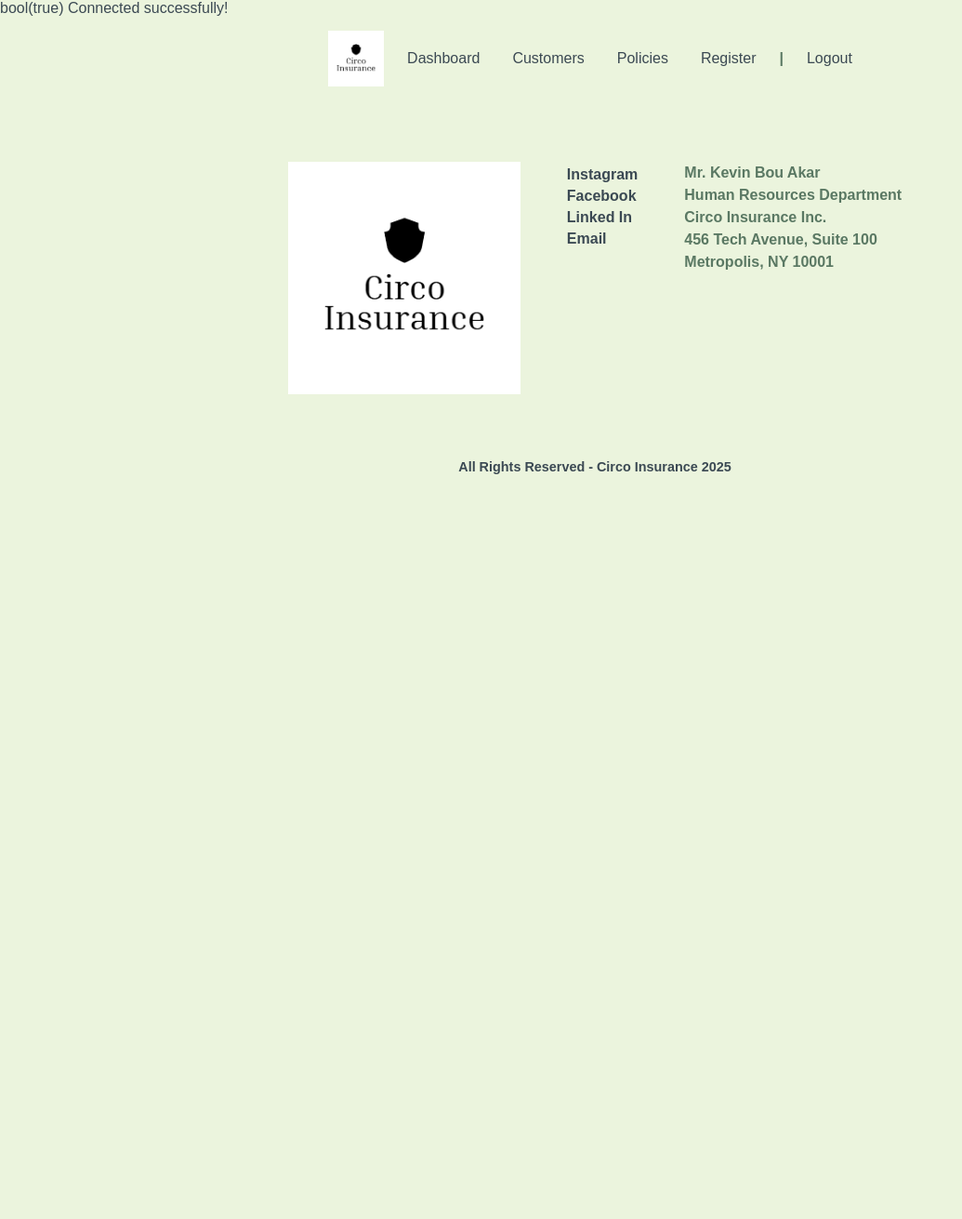
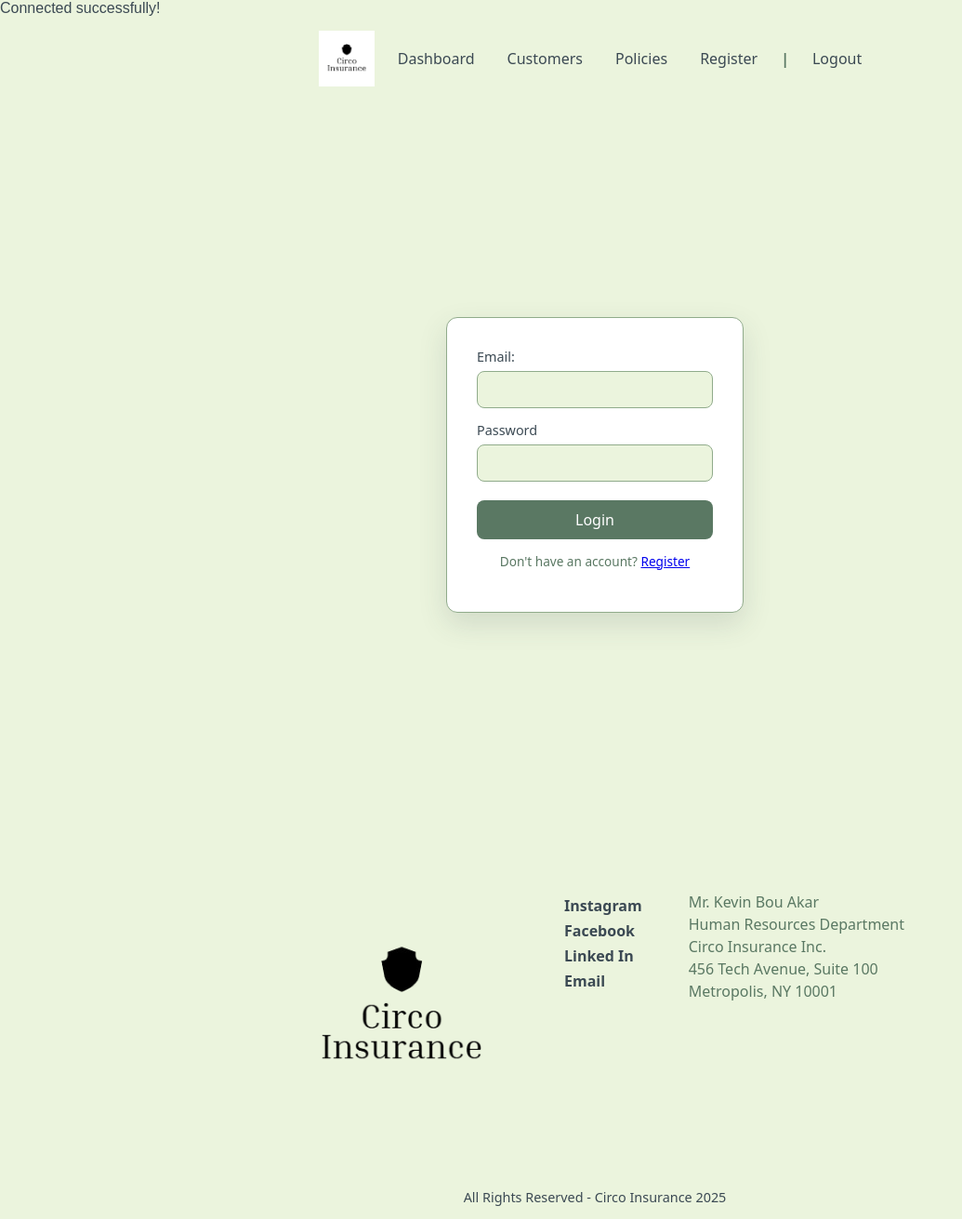
Before and after one commit to kevinbouakar/insurance-db, a PHP site: page / in a window 1280 px wide. Shown: the whole page at 93% size, without its empty margins (0-1035 px from the left). Before the commit the page ends 510 px from the top, so only its background shows below. Run offline with PHP 8.4, Linux system fonts and the light colour scheme; data that the repository does not hold is empty.

Commit message:
New functional login + fancy customers page

```diff
--- a/SQL/InsuranceDB_createIndexes.sql
+++ b/SQL/InsuranceDB_createIndexes.sql
@@ -2,15 +2,11 @@ USE `InsuranceDB`;
 
 CREATE INDEX `fk_Customer_Agent_idx` ON `Customer` (`Agent_agent_id` ASC) VISIBLE;
 SHOW WARNINGS;
-
 CREATE INDEX `fk_CustomerPolicy_Customer1_idx` ON `CustomerPolicy` (`Customer_customer_id` ASC) VISIBLE;
 SHOW WARNINGS;
-
 CREATE INDEX `fk_CustomerPolicy_Policy1_idx` ON `CustomerPolicy` (`Policy_policy_id` ASC) VISIBLE;
 SHOW WARNINGS;
-
 CREATE INDEX `fk_Payment_CustomerPolicy1_idx` ON `Payment` (`CustomerPolicy_customerpolicy_id` ASC) VISIBLE;
 SHOW WARNINGS;
-
 CREATE INDEX `fk_Claim_CustomerPolicy1_idx` ON `Claim` (`CustomerPolicy_customerpolicy_id` ASC) VISIBLE;
 SHOW WARNINGS;
--- a/SQL/InsuranceDB_createProcedures.sql
+++ b/SQL/InsuranceDB_createProcedures.sql
@@ -1,10 +1,8 @@
 USE `InsuranceDB`;
 
 DELIMITER $$
-
--- ==================== STORED PROCEDURES ====================
-
 -- 1. Search customers by filters (phone, email, name)
+-- You can search for a customer only by phone nb or email or cust name.
 CREATE PROCEDURE sp_SearchCustomers(
     IN p_search_term VARCHAR(100)
 )
--- a/SQL/InsuranceDB_createTables.sql
+++ b/SQL/InsuranceDB_createTables.sql
@@ -13,6 +13,7 @@ CREATE TABLE IF NOT EXISTS `Customer` (
 		  `customer_id` INT NOT NULL AUTO_INCREMENT,
 		  `customer_name` VARCHAR(100) NOT NULL,
 		  `customer_email` VARCHAR(100) NOT NULL,
+		  `customer_password` VARCHAR(255) NOT NULL,
 		  `customer_phone` VARCHAR(20) NOT NULL,
 		  `customer_address` VARCHAR(255) NULL,
 		  `Agent_agent_id` INT NOT NULL,
--- a/WEBAPP/assets/css/index.css
+++ b/WEBAPP/assets/css/index.css
@@ -12,3 +12,75 @@ html {
     font-weight: 400;
     color: #3B4953;
 }
+
+* {
+    box-sizing: border-box;
+    font-family: system-ui, -apple-system, BlinkMacSystemFont, sans-serif;
+}
+
+body {
+    margin: 0;
+    min-height: 100vh;
+    background: #EBF4DD;
+    color: #3B4953;
+}
+
+.loginForm {
+    min-height: 100vh;
+    display: flex;
+    align-items: center;
+    justify-content: center;
+}
+
+.loginForm form {
+    background: #ffffff;
+    width: 320px;
+    padding: 2rem;
+    border-radius: 12px;
+    border: 1px solid #90AB8B;
+    box-shadow: 0 12px 30px rgba(59, 73, 83, 0.15);
+}
+
+.loginForm label {
+    font-size: 0.9rem;
+    color: #3B4953;
+}
+
+.loginForm input {
+    width: 100%;
+    padding: 10px;
+    margin: 6px 0 14px;
+    border: 1px solid #90AB8B;
+    border-radius: 8px;
+    background: #EBF4DD;
+    color: #3B4953;
+}
+
+.loginForm input:focus {
+    outline: none;
+    border-color: #5A7863;
+    background: #ffffff;
+}
+
+.loginForm button {
+    width: 100%;
+    padding: 10px;
+    margin-top: 6px;
+    border: none;
+    border-radius: 8px;
+    background: #5A7863;
+    color: #ffffff;
+    font-size: 1rem;
+    cursor: pointer;
+}
+
+.loginForm button:hover {
+    background: #3B4953;
+}
+
+.loginForm p {
+    margin-top: 14px;
+    font-size: 0.85rem;
+    text-align: center;
+    color: #5A7863;
+}
--- a/WEBAPP/config/database.php
+++ b/WEBAPP/config/database.php
@@ -4,13 +4,10 @@
     $db_pass = "admin4321";
     $db_name = "insurancedb";
 
-    var_dump(function_exists('mysqli_connect'));
-
-
-    $connection = mysqli_connect($db_host, $db_user, $db_pass, $db_name);
-    if (!$connection) {
-    die("Connection failed: " . mysqli_connect_error());
+    $conn = mysqli_connect($db_host, $db_user, $db_pass, $db_name);
+    if (!$conn) {
+        echo die("Connection failed: " . mysqli_connect_error());
     }
-        echo "Connected successfully!";
+    echo "Connected successfully!";
 
 ?>
--- a/WEBAPP/includes/footer.php
+++ b/WEBAPP/includes/footer.php
@@ -60,9 +60,8 @@
         }
     }
 </style>
-
 <footer>
-    <img src="/assets/images/logo.png" alt="Circo Insurance Logo">
+    <img src="/assets/images/logo-transparent.png" alt="Circo Insurance Logo">
 
     <div class="socialLinks">
         <ul>
@@ -82,3 +81,5 @@
     </address>
 </footer>
 <p class="footer-bottom">All Rights Reserved - Circo Insurance 2025</p>
+</body>
+</html>
--- a/WEBAPP/includes/header.php
+++ b/WEBAPP/includes/header.php
@@ -3,7 +3,7 @@
 <head>
     <meta charset="UTF-8">
     <meta name="viewport" content="width=device-width, initial-scale=1.0">
-    <link rel="icon" type="image/png" href="/assets/images/logo.png">
+    <link rel="icon" type="image/png" href="../assets/images/logo.png">
     <title>Circo Insurance</title>
     <style>
         body {
@@ -54,14 +54,12 @@
 <body>
 <header>
     <ul>
-        <li><img src="/assets/images/logo.png" width="60" height="60" alt="Logo"></li>
-        <li><a href="/dashboard.php">Dashboard</a></li>
-        <li><a href="/customers.php">Customers</a></li>
-        <li><a href="/policies.php">Policies</a></li>
-        <li><a href="/dashboard.php">Register</a></li>
+        <li><img src="../assets/images/logo.png" width="60" height="60" alt="Logo"></li>
+        <li><a href="../dashboard.php">Dashboard</a></li>
+        <li><a href="../customers.php">Customers</a></li>
+        <li><a href="../policies.php">Policies</a></li>
+        <li><a href="../register.php">Register</a></li>
         <li class="separator">|</li>
-        <li><a href="/dashboard.php">Logout</a></li>
+        <li><a href="../logout.php">Logout</a></li>
     </ul>
 </header>
-</body>
-</html>
--- a/WEBAPP/index.php
+++ b/WEBAPP/index.php
@@ -1,14 +1,56 @@
 <?php
-    session_start();
-    include("./config/database.php");
-    include("./includes/header.php");
+session_start();
+require_once "./config/database.php";
+include("./includes/header.php");
+
+$message = '';
+
+if ($_SERVER['REQUEST_METHOD'] === 'POST') {
+    $email = trim($_POST['indexEmail'] ?? '');
+    $password = $_POST['indexPassword'] ?? '';
+
+    if ($email === '' || $password === '') {
+        $message = "All fields are required.";
+    } else {
+        $passwordHash = password_hash($password,PASSWORD_DEFAULT);
+        // fetch hashed password and customer id from Customer table
+        $stmt = mysqli_prepare($conn, "SELECT customer_email, customer_password FROM customer WHERE customer_email = ?");
+        mysqli_stmt_bind_param($stmt, "s", $email);
+        mysqli_stmt_execute($stmt);
+        mysqli_stmt_store_result($stmt);
+
+        // bind results to variables
+        mysqli_stmt_bind_result($stmt, $dbEmail, $dbPasswordHash);
+        mysqli_stmt_fetch($stmt);
+
+        if (password_verify($password, $dbPasswordHash)) {
+            $_SESSION['user_email'] = $dbEmail;
+            header("Location: customers.php");
+            exit;
+        } else {
+            $message = "Invalid email or password.";
+        }
+        mysqli_stmt_close($stmt);
+    }
+}
 ?>
 <link rel="stylesheet" href="./assets/css/index.css">
+
 <div class="loginForm">
-    <form method="POST" action="<?php echo htmlspecialchars($_SERVER['PHP_SELF']);?>">
+    <form method="POST" action="index.php">
+        <label>Email: </label><br>
+        <input type="email" required name="indexEmail"><br>
+        <label>Password</label><br>
+        <input type="password" required name="indexPassword">
+        <button type="submit">Login</button>
+        <p>Don't have an account? <a href="register.php">Register</a></p>
 
+        <?php if ($message): ?>
+            <p><?php echo htmlspecialchars($message); ?></p>
+        <?php endif; ?>
     </form>
 </div>
-<?php echo "<b>$message<b>";?>
 
-<?php include("./includes/footer.php"); ?>
+<?php
+    include("./includes/footer.php");
+?>
```
Also changed, not shown: SQL/InsuranceDB_insertData.sql (+0 -21 lines), WEBAPP/customers.php (+96 -0 lines), WEBAPP/logout.php (+9 -0 lines), WEBAPP/register.php (added, +172 -0 lines), README.md (added), 1 other file.
